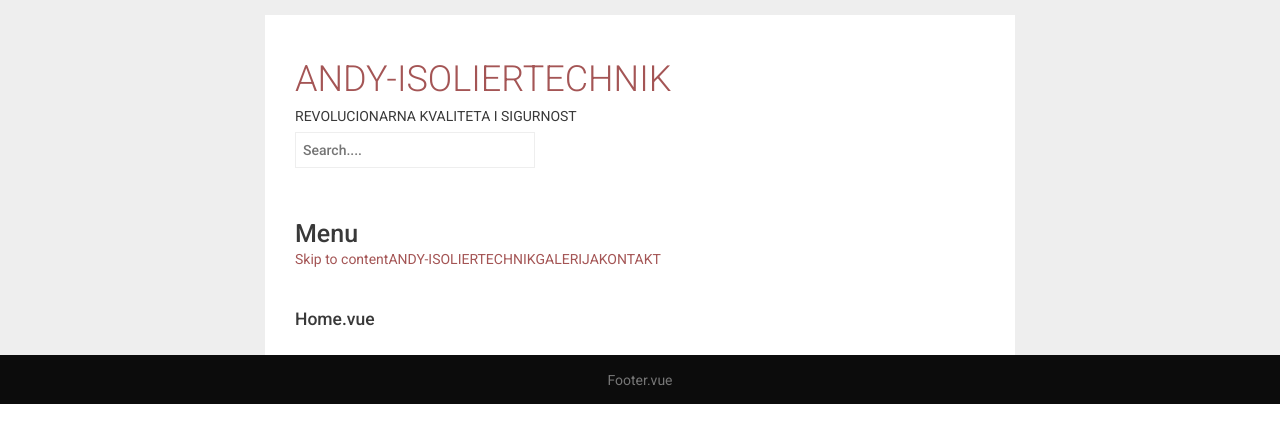
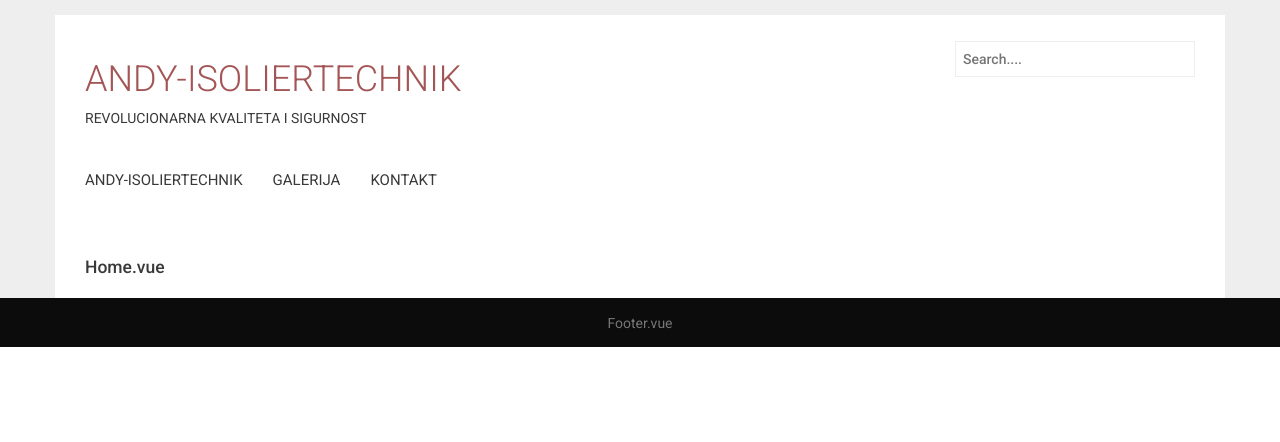
Before and after one commit to ZdravekSprite/testing, a Vue app: page / in a window 1280 px wide. Shown: the top 442 px of the page. Built offline with nearby package versions, Linux system fonts and the light colour scheme; a web font is replaced by a local one.

Commit message:
menu style

```diff
--- a/src/App.vue
+++ b/src/App.vue
@@ -45,10 +45,9 @@ export default {
   content: '';
   display: table;
 }
-*/
 article, aside, details, figcaption, figure, footer, header, main, nav, section {
   display: block;
-}
+}*/
 html {
   font-size: 62.5%; /*bootstrap*/
   -webkit-tap-highlight-color: rgba(0,0,0,0); /*bootstrap*/
@@ -71,6 +70,11 @@ html {
     "main"
     "footer";
 }
+header, nav, main {
+  background: #fff;
+  margin: 0px auto;
+  padding: 15px 30px;
+}
 @media (min-width: 768px) {
   header, nav, main {
       width: 750px;
@@ -78,46 +82,75 @@ html {
 }
 @media screen and (max-width: 991px) {
   header {
-    text-align: center;
+    text-align: center !important;
+    grid-template-columns: auto !important;
+    grid-template-areas:
+      "title"
+      "descript"
+      "searceh"
+      "social" !important;
+  }
+  header form input[type=text] {
+    float: none !important;
   }
 }
-header, nav, main {
-  background: #fff;
-  margin: 0px auto;
-  padding: 20px 30px;
+@media (min-width: 992px) {
+  header, nav, main {
+      width: 970px;
+  }
+}
+@media (min-width: 1200px) {
+  header, nav, main {
+    width: 1170px;
+  }
 }
 header {
+  grid-area: header;
   margin-top: 15px;
-  padding-top: 43px;
+  padding-top: 26px;
+  display:grid  !important;
+  grid-template-columns: auto auto;
+  grid-template-areas:
+    "title search"
+    "descript social";
+}
+h1 {
+  grid-area: title;
+  padding-top: 19px;
 }
 a, a:visited, a:hover {
-  color: #a45555 !important;
   display: inline-block;
   transition: 0.4s all ease;
   text-decoration: none !important;
 }
 h1, h1 a, h1 a:visited, h1 a:hover {
+  color: #a45555 !important;
   font-size: 36px;
   font-weight: 300;
+  line-height: 1.1;
   margin-bottom: 0px!important;
 }
 h2 {
-  margin: 7px auto !important;
+  grid-area: descript;
+  margin-top: 10px !important;
+  margin-bottom: 7px !important;
   font-size: 14px !important;
   font-weight: normal !important;
   color: #393939;
 }
 header span {
-    clip: rect(1px, 1px, 1px, 1px);
-    position: absolute !important;
+  clip: rect(1px, 1px, 1px, 1px);
+  position: absolute !important;
 }
 header form input[type=text] {
+  grid-area: search;
   font-weight: 500 !important;
   border-radius: 0px;
   border: 1px solid #eee;
   padding: 7px;
   outline: none;
   width: 240px;
+  float: right;
   transition: 0.4s ease;
   -webkit-transition: 0.4s ease;
   -moz-transition: 0.4s ease;
@@ -126,6 +159,7 @@ header form input[type=text] {
   color: #666;
 }
 #social-icons {
+  grid-area: social;
   padding-top: 2px;
   float: right;
   margin-top: 2px;
@@ -136,7 +170,29 @@ header form input[type=text] {
   padding-right: 0px;
   clear: both;
 }
+.menu-toggle {
+  cursor: pointer;
+  display: none;
+}
+.screen-reader-text {
+  clip: rect(1px, 1px, 1px, 1px);
+  position: absolute !important;
+}
+nav a {
+  float: left;
+  color: #393939;
+  font-size: 15px;
+  padding: 7px 30px 20px 0px;
+  display: block;
+  text-decoration: none;
+  transition: 0.4s all ease;
+  line-height: 1.42857143;
+}
+main {
+  padding-top: 30px;
+}
 footer {
+  grid-area: footer;
   text-align: center;
   padding: 15px;
   background: #0c0c0c;
--- a/src/components/Menu.vue
+++ b/src/components/Menu.vue
@@ -1,7 +1,7 @@
 <template>
-  <nav>
-    <h1>Menu</h1>
-    <a href="#content">Skip to content</a>
+  <nav role="navigation">
+    <h1 class="menu-toggle">Menu</h1>
+    <a class="screen-reader-text" href="#content">Skip to content</a>
     <router-link to="/">ANDY-ISOLIERTECHNIK</router-link>
     <router-link to="/galerija">GALERIJA</router-link>
     <router-link to="/kontakt">KONTAKT</router-link>
```
